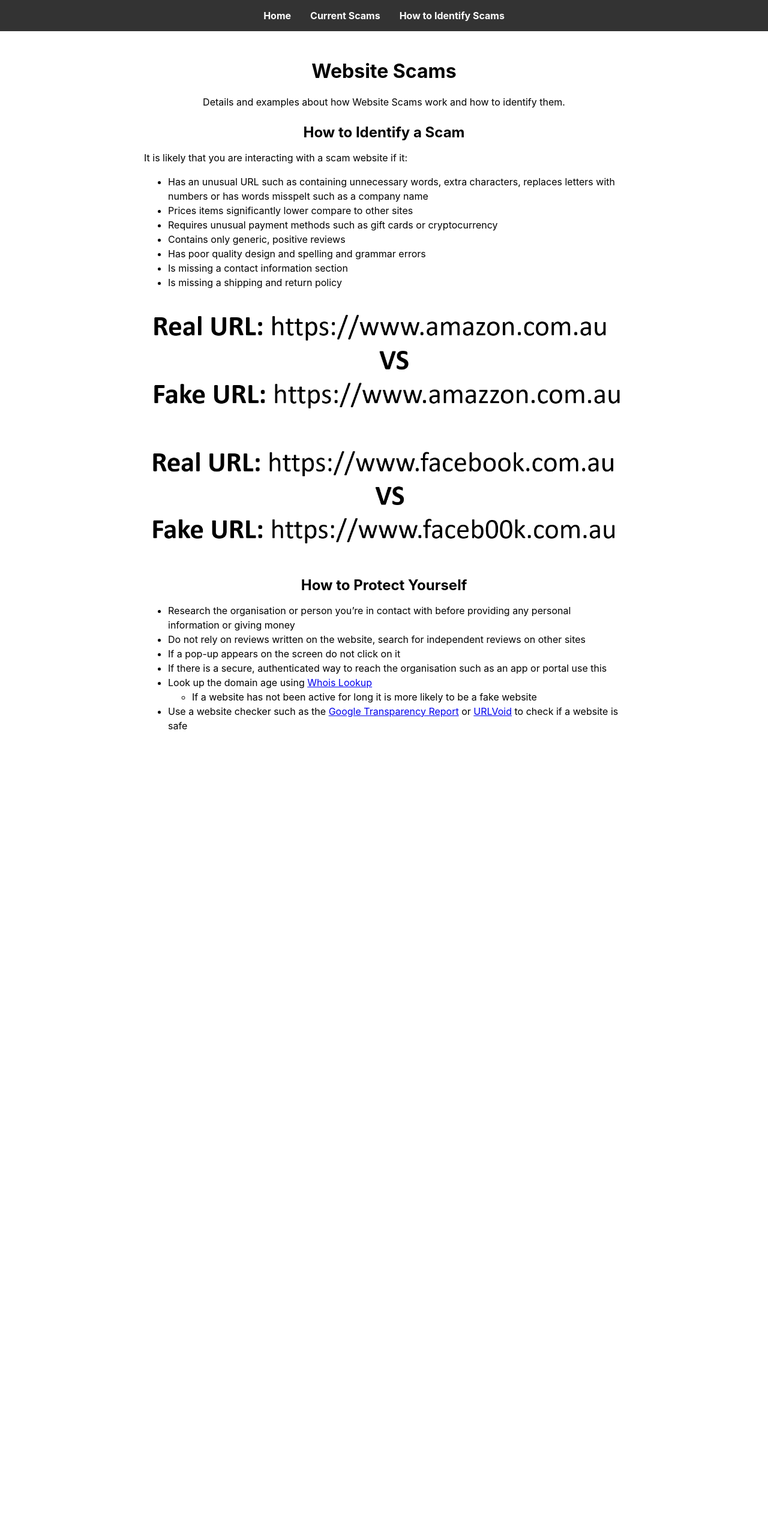
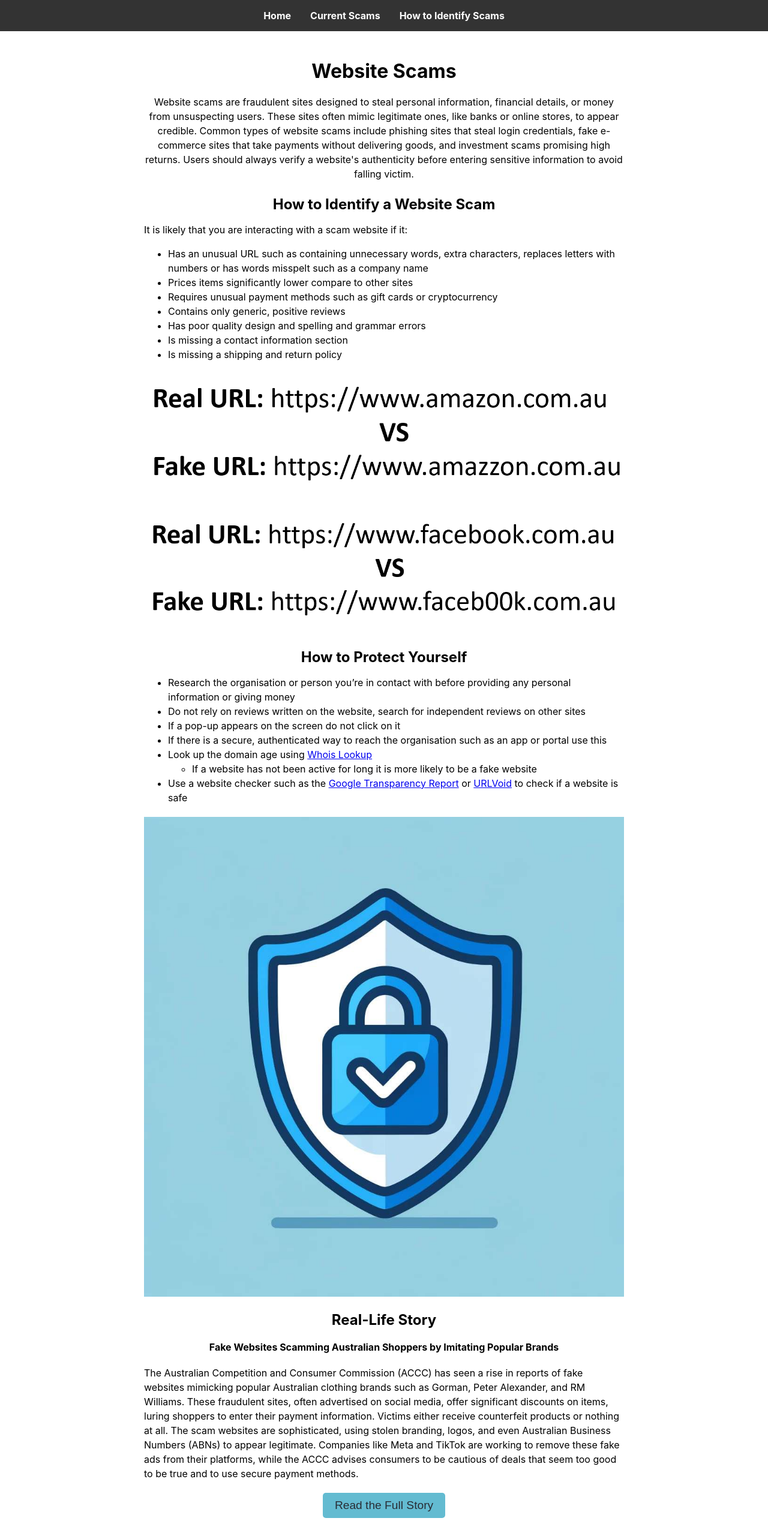
Before and after one commit to YQiZhu/ScamGuard, a React (Create React App) app in the folder scamguard_react/: page /website-scams in a window 1280 px wide. Shown: the top 2566 px of the page at 60% size. Before the commit the page ends 1282 px from the top, so only its background shows below. Built offline with nearby package versions, Linux system fonts and the light colour scheme.

Commit message:
Update WebsiteScams des and put a real life story

```diff
--- a/scamguard_react/src/IdentifyScams/WebsiteScams.js
+++ b/scamguard_react/src/IdentifyScams/WebsiteScams.js
@@ -2,14 +2,18 @@
 import './PhoneScams.css';
 
 function WebsiteScams() {
+    // Go to the real story source
+    const goToOtherPage = () => {
+        window.location.href = 'https://www.smh.com.au/national/the-fake-websites-scamming-customers-by-imitating-popular-brands-20230815-p5dwqk.html'; // Replace with the desired URL
+    };
     return (
         <div className="ScamsPage">
             <h2>Website Scams</h2>
-            <p>Details and examples about how Website Scams work and how to identify them.</p>
+            <p>Website scams are fraudulent sites designed to steal personal information, financial details, or money from unsuspecting users. These sites often mimic legitimate ones, like banks or online stores, to appear credible. Common types of website scams include phishing sites that steal login credentials, fake e-commerce sites that take payments without delivering goods, and investment scams promising high returns. Users should always verify a website's authenticity before entering sensitive information to avoid falling victim.</p>
 
             {/* How to Identify a Scam Section */}
             <section className="scam-identification">
-                <h3>How to Identify a Scam</h3>
+                <h3>How to Identify a Website Scam</h3>
                 <p>
                     It is likely that you are interacting with a scam website if it:
                     <ul>
@@ -43,6 +47,19 @@
                       <li>Use a website checker such as the <a href="https://transparencyreport.google.com/safe-browsing/search?hl=en" target="_blank" rel="noopener noreferrer">Google Transparency Report</a> or <a href="https://www.urlvoid.com/" target="_blank" rel="noopener noreferrer">URLVoid</a> to check if a website is safe</li>
                     </ul>
                </p>
+                    <img src="/images/scam_guard_logo.jpg" alt="ScamGuard Logo" className="example-image" />
+
+                    {/* Real-Life Story Section */}
+                    <section className="real-life-story">
+                        <h3>Real-Life Story</h3>
+                        <h4>Fake Websites Scamming Australian Shoppers by Imitating Popular Brands</h4> {/* Story Title */}
+                        <p>
+                            The Australian Competition and Consumer Commission (ACCC) has seen a rise in reports of fake websites mimicking popular Australian clothing brands such as Gorman, Peter Alexander, and RM Williams. These fraudulent sites, often advertised on social media, offer significant discounts on items, luring shoppers to enter their payment information. Victims either receive counterfeit products or nothing at all. The scam websites are sophisticated, using stolen branding, logos, and even Australian Business Numbers (ABNs) to appear legitimate. Companies like Meta and TikTok are working to remove these fake ads from their platforms, while the ACCC advises consumers to be cautious of deals that seem too good to be true and to use secure payment methods.
+                        </p>
+                    </section>
+
+                    {/* Clickable Box with URL Link */}
+                    <button onClick={goToOtherPage}>Read the Full Story</button>
             </section>
         </div>
     );
```
